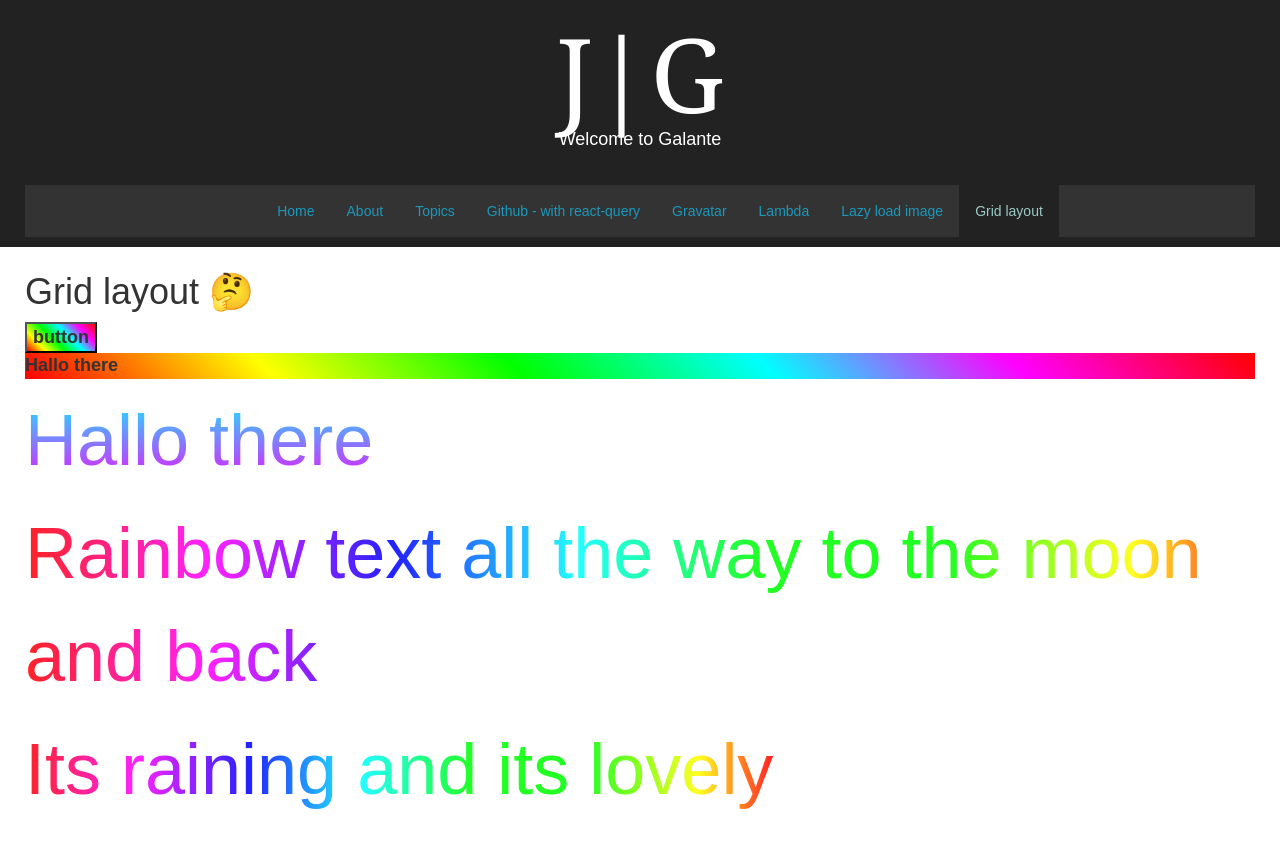
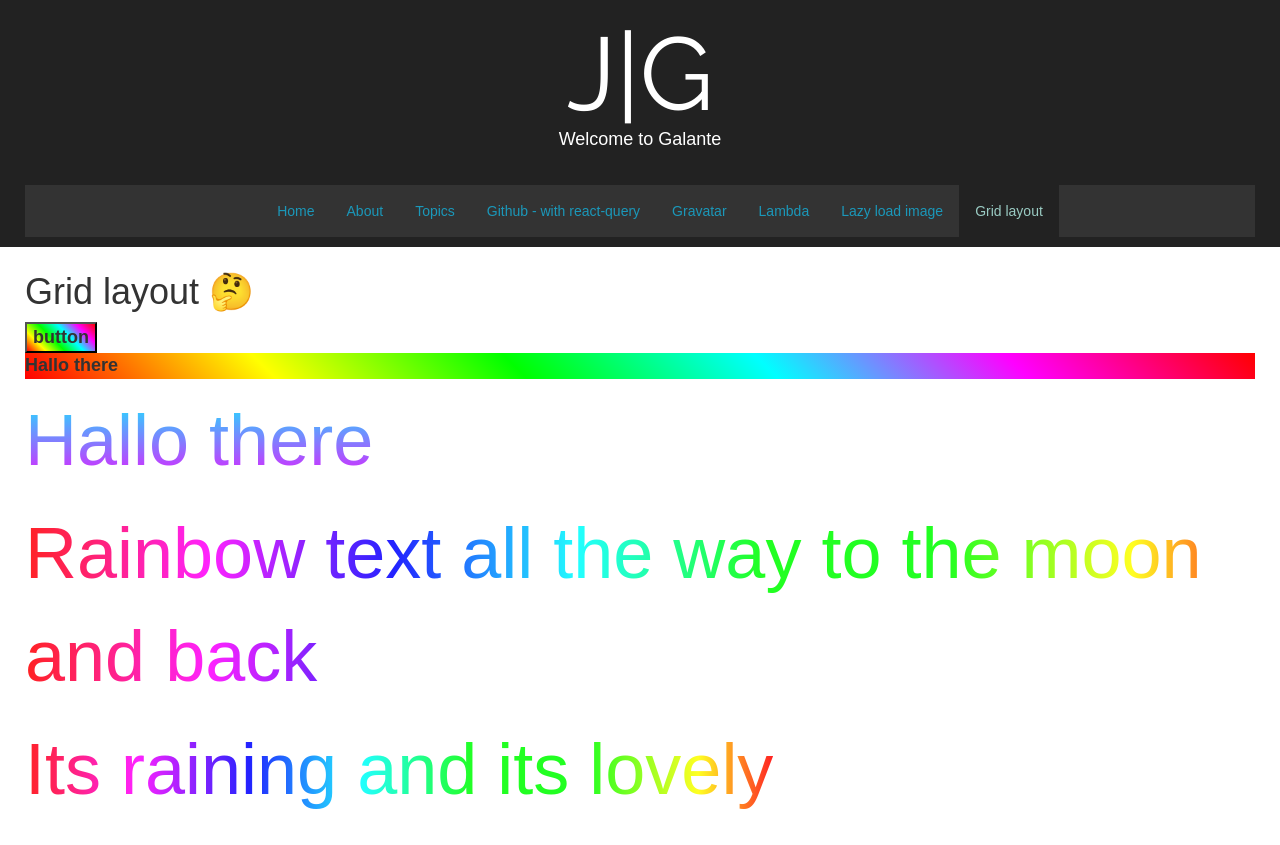
Before and after one commit to JanGalante/galante.se.react, a React (Create React App) app: page /grid-layout in a window 1280 px wide. Built offline with nearby package versions, Linux system fonts and the light colour scheme.

Commit message:
Use google

```diff
--- a/public/index.html
+++ b/public/index.html
@@ -10,6 +10,7 @@
     -->
     <link rel="manifest" href="%PUBLIC_URL%/manifest.json">
     <link rel="shortcut icon" href="%PUBLIC_URL%/favicon.ico">
+    <link href='https://fonts.googleapis.com/css?family=Raleway' rel='stylesheet'>
     <!--
       Notice the use of %PUBLIC_URL% in the tags above.
       It will be replaced with the URL of the `public` folder during the build.
--- a/src/components/Header.module.css
+++ b/src/components/Header.module.css
@@ -10,7 +10,7 @@
   grid-column: 2;
   grid-row: 1;
   font-size: 103px;
-  font-family: Georgia;
+  font-family: Raleway;
   text-align: center;
 }
 
```
